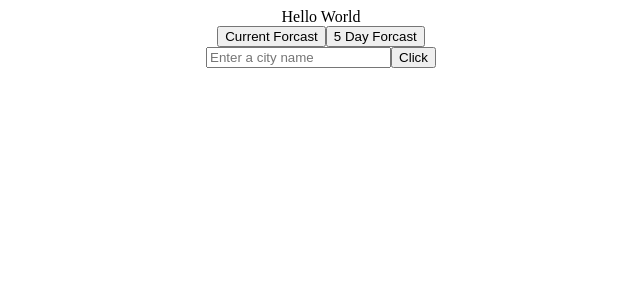
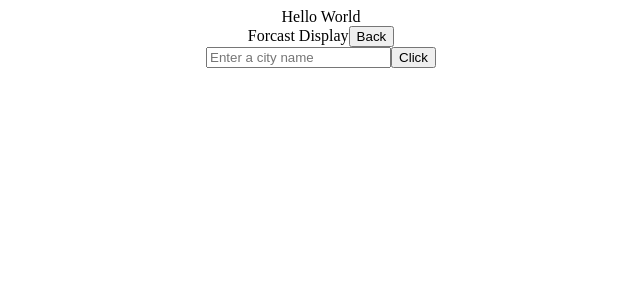
Before and after one commit to bushers/weather-app, a React app: page / in a window 1280 px wide. Both pictures are taken after a click on the button "Current Forcast". Shown: the top 300 px of the page, without its empty margins (319-959 px from the left). Built offline with nearby package versions, Linux system fonts and the light colour scheme.

Commit message:
add SelectForcast component and prop-types package

```diff
--- a/package.json
+++ b/package.json
@@ -11,6 +11,7 @@
   "dependencies": {
     "html-webpack-plugin": "^2.29.0",
     "path": "^0.12.7",
+    "prop-types": "^15.5.10",
     "react": "^15.6.1",
     "react-dom": "^15.6.1",
     "webpack": "^3.0.0",
--- a/src/components/App.js
+++ b/src/components/App.js
@@ -1,4 +1,5 @@
 import React, { Component } from 'react'
+import SelectForcast from './SelectForcast'
 import ForcastDisplay from './ForcastDisplay'
 import Input from './Input'
 
@@ -9,6 +10,15 @@ class App extends Component {
     forcastData: null
   }
 
+  forcastTypeBtnClick = (e) => {
+    if(this.state.forcastType) {
+      this.setState({ forcastType: null })
+    }
+    else {
+      this.setState({ forcastType: e.target.name })
+    }
+  }
+
   getForcast = () => {
     const apiKey = 'eaf18ed4081c3113e6f5ab8081991e98'
     const apiCall = `http://api.openweathermap.org/data/2.5/weather?q=${this.state.city}&appid=${apiKey}`
@@ -16,7 +26,7 @@ class App extends Component {
     window.fetch(apiCall)
       .then(response => response.json())
       .then(data => {
-        this.setState({ forcastData: data })
+        this.setState({ forcastData: data.weather[0].main })
       })
       .catch(err => console.log(err))
   }
@@ -25,7 +35,11 @@ class App extends Component {
     return (
      <div className='container' style={{textAlign: 'center'}}>
        <div>Hello World</div>
-       <ForcastDisplay />
+       {this.state.forcastType ? (
+         <ForcastDisplay handleClick={this.forcastTypeBtnClick} />
+       ) : (
+         <SelectForcast handleClick={this.forcastTypeBtnClick} />
+       )}
        <Input />
      </div>
    )
--- a/src/components/ForcastDisplay.js
+++ b/src/components/ForcastDisplay.js
@@ -2,8 +2,10 @@ import React from 'react'
 
 const ForcastDisplay = (props) => (
   <div>
-    <button>Current Forcast</button>
-    <button>5 Day Forcast</button>
+    Forcast Display
+    <button onClick={props.handleClick} name='back'>
+      Back
+    </button>
   </div>
 )
 
--- a/src/components/Input.js
+++ b/src/components/Input.js
@@ -2,8 +2,10 @@ import React from 'react'
 
 const Input = () => (
   <div>
-    <input type='text' placeholder='Enter a city name' />
-    <input type='submit' value='Click' />
+    <form>
+      <input type='text' placeholder='Enter a city name' />
+      <input type='submit' value='Click' />
+    </form>
   </div>
 )
 
--- /dev/null
+++ b/src/components/SelectForcast.js
@@ -0,0 +1,10 @@
+import React from 'react'
+
+const SelectForcast = (props) => (
+  <div>
+    <button onClick={props.handleClick} name='current'>Current Forcast</button>
+    <button onClick={props.handleClick} name='5day'>5 Day Forcast</button>
+  </div>
+)
+
+export default SelectForcast
```
